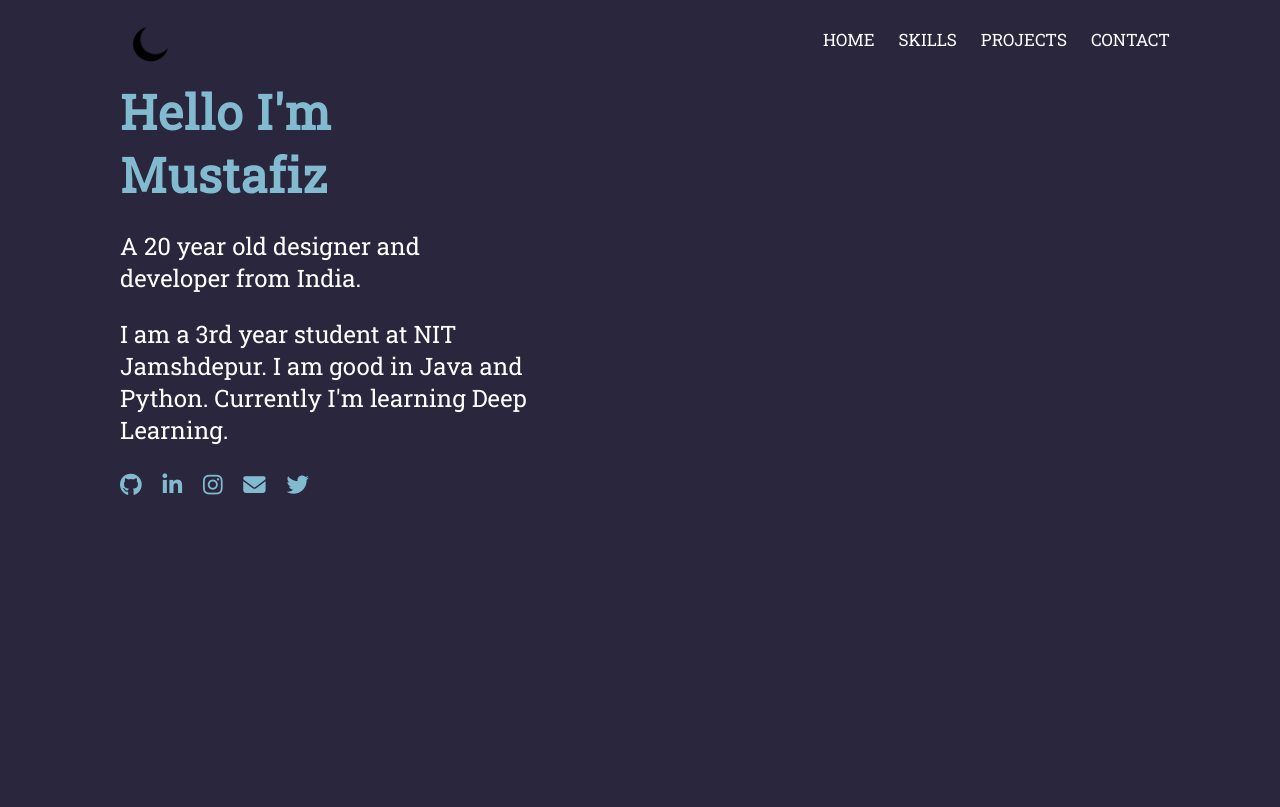
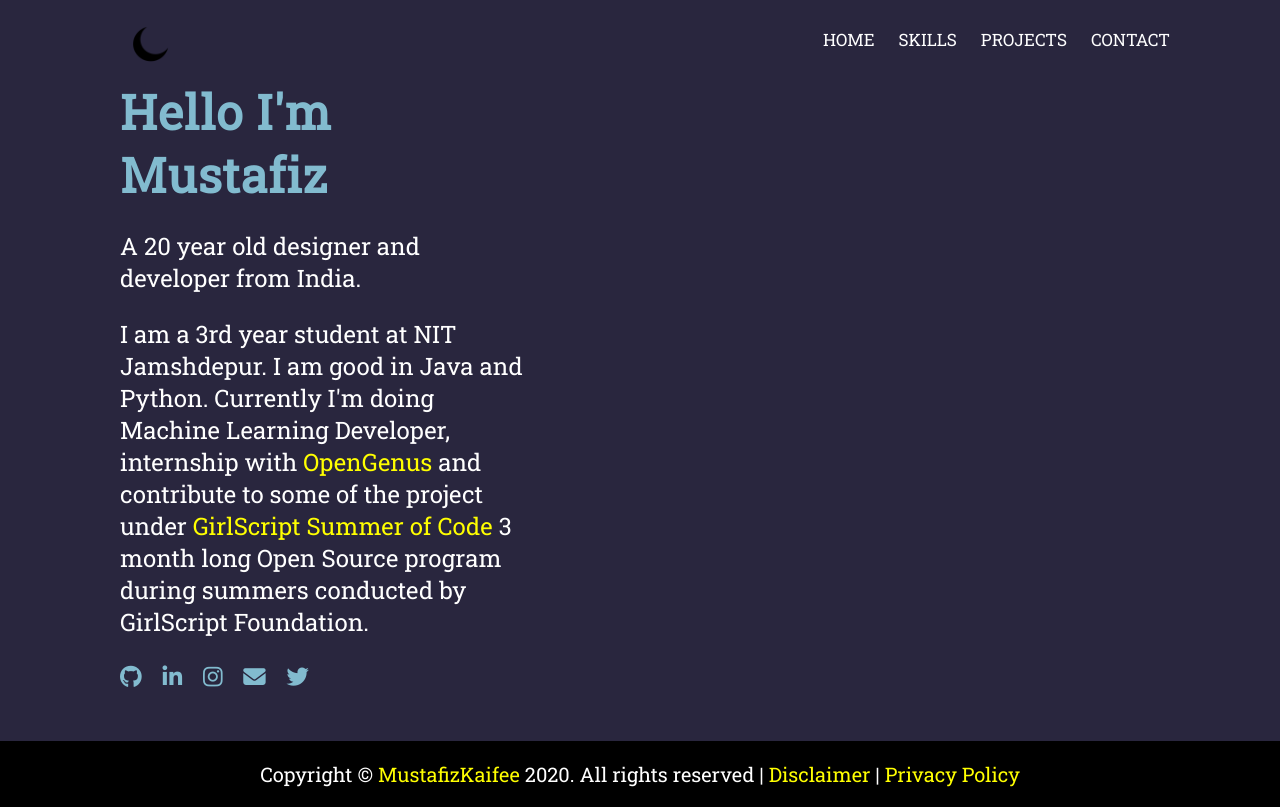
Before and after one commit to Mustafiz04/mustafizkaifee, a plain HTML site: page index.html in a window 1280 px wide. Drawn offline with Linux system fonts and the light colour scheme.

Commit message:
Add footer and updates few things

```diff
--- a/css/contact.css
+++ b/css/contact.css
@@ -66,3 +66,20 @@
     transform: translateY(-5px);
     box-shadow: 2px 2px 6px 0px rgba(0,0,0,0.3);
 }
+
+
+/* footer */
+footer{
+    margin-top: 50px;
+    background-color: black;
+    display: grid;
+    justify-content: center;
+    align-content: center;
+}
+.copyright p{
+    font-size: 20px;
+    /* background-color: #d44638; */
+}
+.copyright p a{
+    color: yellow;
+}
--- a/css/responsive.css
+++ b/css/responsive.css
@@ -44,6 +44,9 @@
     .layout .contact-info{
         grid-template-columns: repeat(1, 300px);
     }
+    footer{
+        padding: 0 30px ;
+    }
 }
 @media (max-width : 858px){
     .checkbtn{
@@ -82,6 +85,9 @@
     .layout .content{
         grid-template-columns: repeat(1,350px);
     }
+    .copyright p{
+        font-size: 15px;
+    }
 }
 
 
--- a/css/skill.css
+++ b/css/skill.css
@@ -78,3 +78,20 @@
     font-size: 1.2rem;
     /* background-color: red; */
 }
+
+
+/* footer */
+footer{
+    margin-top: 50px;
+    background-color: black;
+    display: grid;
+    justify-content: center;
+    align-content: center;
+}
+.copyright p{
+    font-size: 20px;
+    /* background-color: #d44638; */
+}
+.copyright p a{
+    color: yellow;
+}
--- a/css/style.css
+++ b/css/style.css
@@ -106,6 +106,13 @@ nav ul li a:hover{
     letter-spacing: 1px;
     color: rgb(130, 187, 207);
 }
+.links{
+    color: yellow;
+}
+.links:hover{
+    color: rgba(255, 255, 0, 0.7);
+    transition: all .5s ease-out 0s;
+}
 p{
     display: block;
     margin-block-start: 1em;
@@ -147,3 +154,20 @@ p{
 .fa-twitter:hover{
     color: #00acee;
 }
+
+
+/* footer */
+footer{
+    margin-top: 50px;
+    background-color: black;
+    display: grid;
+    justify-content: center;
+    align-content: center;
+}
+.copyright p{
+    font-size: 20px;
+    /* background-color: #d44638; */
+}
+.copyright p a{
+    color: yellow;
+}
--- a/css/work.css
+++ b/css/work.css
@@ -50,3 +50,20 @@ article img{
     box-shadow: 2px 2px 6px 0px rgba(0,0,0,0.5);
     transition: all .5s ease-out 0s;
 }
+
+
+/* footer */
+footer{
+    margin-top: 50px;
+    background-color: black;
+    display: grid;
+    justify-content: center;
+    align-content: center;
+}
+.copyright p{
+    font-size: 20px;
+    /* background-color: #d44638; */
+}
+.copyright p a{
+    color: yellow;
+}
--- a/index.html
+++ b/index.html
@@ -48,7 +48,10 @@
             </div>
             <p class="about">A 20 year old designer and developer from India.</p>
             <p class="about">I am a 3rd year student at NIT Jamshdepur. I am good in Java and Python. Currently I'm
-                learning Deep Learning.
+                doing Machine Learning Developer, internship with <a href="https://discourse.opengenus.org/u/Mustafiz04/activity" class="links">
+                    OpenGenus</a> and contribute to some of the project under <a href="https://www.gssoc.tech/projects.html" class="links">
+                        GirlScript Summer of Code
+                    </a> 3 month long Open Source program during summers conducted by GirlScript Foundation.
             </p>
         </div>
 
@@ -61,7 +64,12 @@
         </div>
     </div>
 
-
+    <footer>
+        <div class="copyright">
+            <p>Copyright &#169 <a href="index.html"> MustafizKaifee</a> 2020. All rights reserved |
+                <a href="/disclaimer">Disclaimer</a> | <a href="/privacypolicy">Privacy Policy</a> </p>
+        </div>
+    </footer>
 
     <script src="js/index.js"></script>
 </body>
```
Also changed, not shown: contact.html (+6 -1 lines), projects.html (+6 -1 lines), skill.html (+6 -0 lines).
